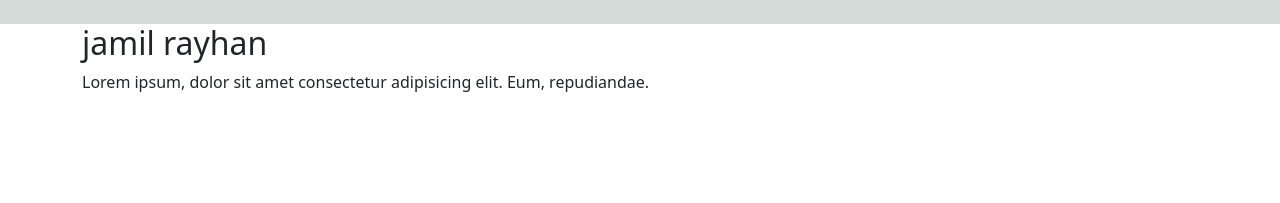
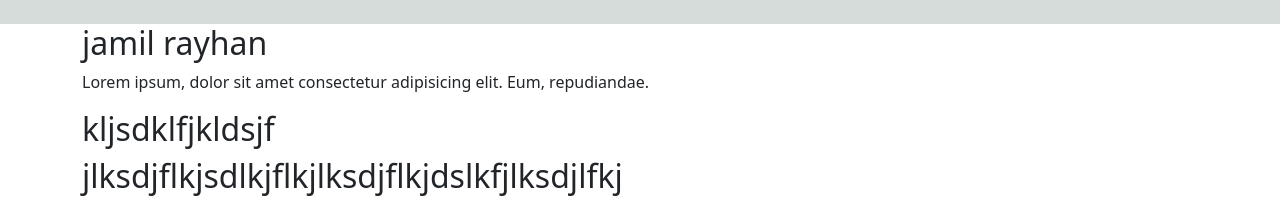
Before and after one commit to jamilrayhan10/portfolio0000, a plain HTML site: page index.html in a window 1280 px wide. Shown: the part 631-834 px from the top of the page. Before the commit the page ends 800 px from the top, so only its background shows below. Drawn offline with Linux system fonts and the light colour scheme.

Commit message:
ksdjfhskdf

```diff
--- a/index.html
+++ b/index.html
@@ -159,6 +159,8 @@
           Lorem ipsum, dolor sit amet consectetur adipisicing elit. Eum,
           repudiandae.
         </p>
+        <h2>kljsdklfjkldsjf</h2>
+        <h2>jlksdjflkjsdlkjflkjlksdjflkjdslkfjlksdjlfkj</h2>
       </div>
     </section>
 
```
